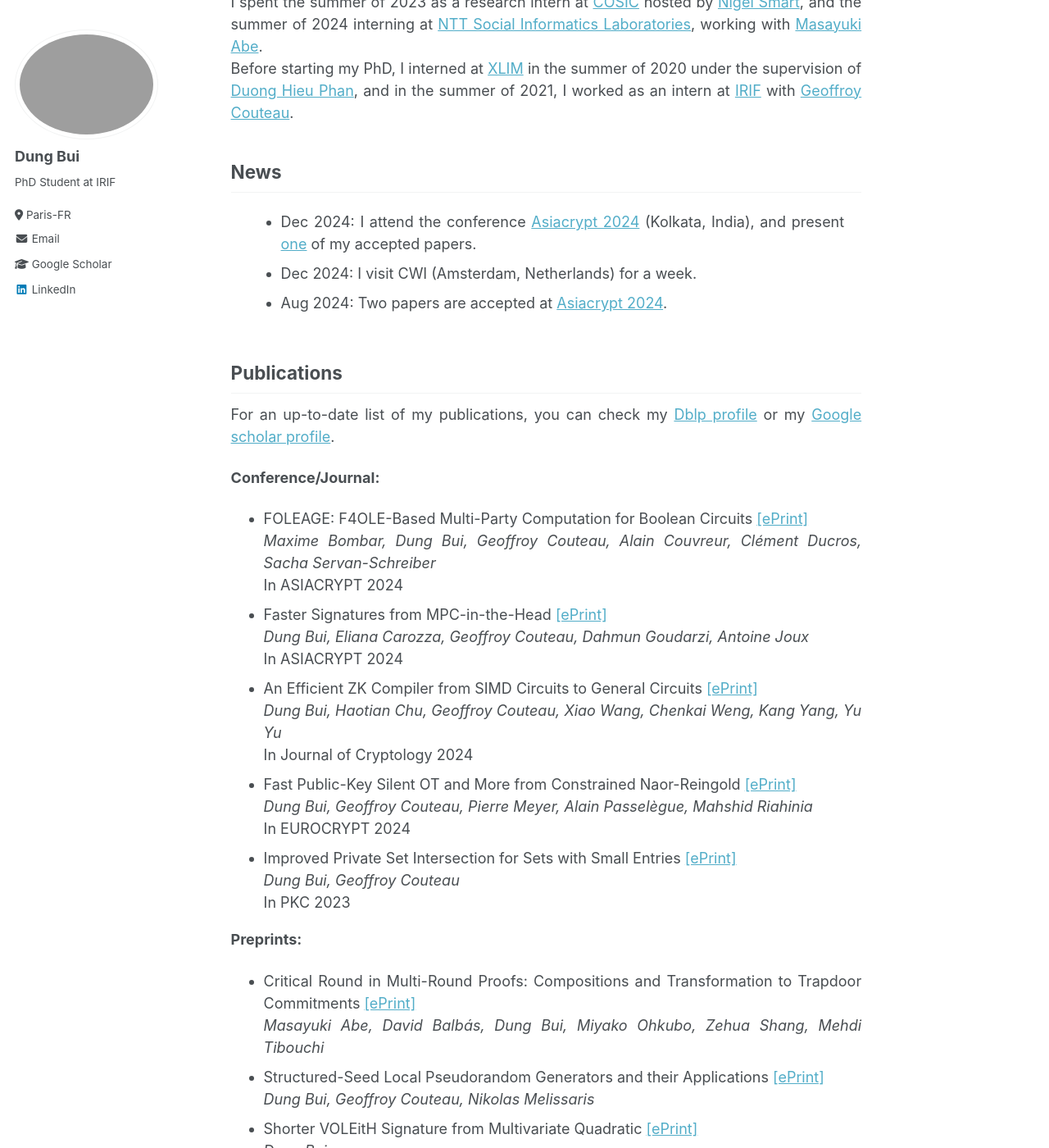
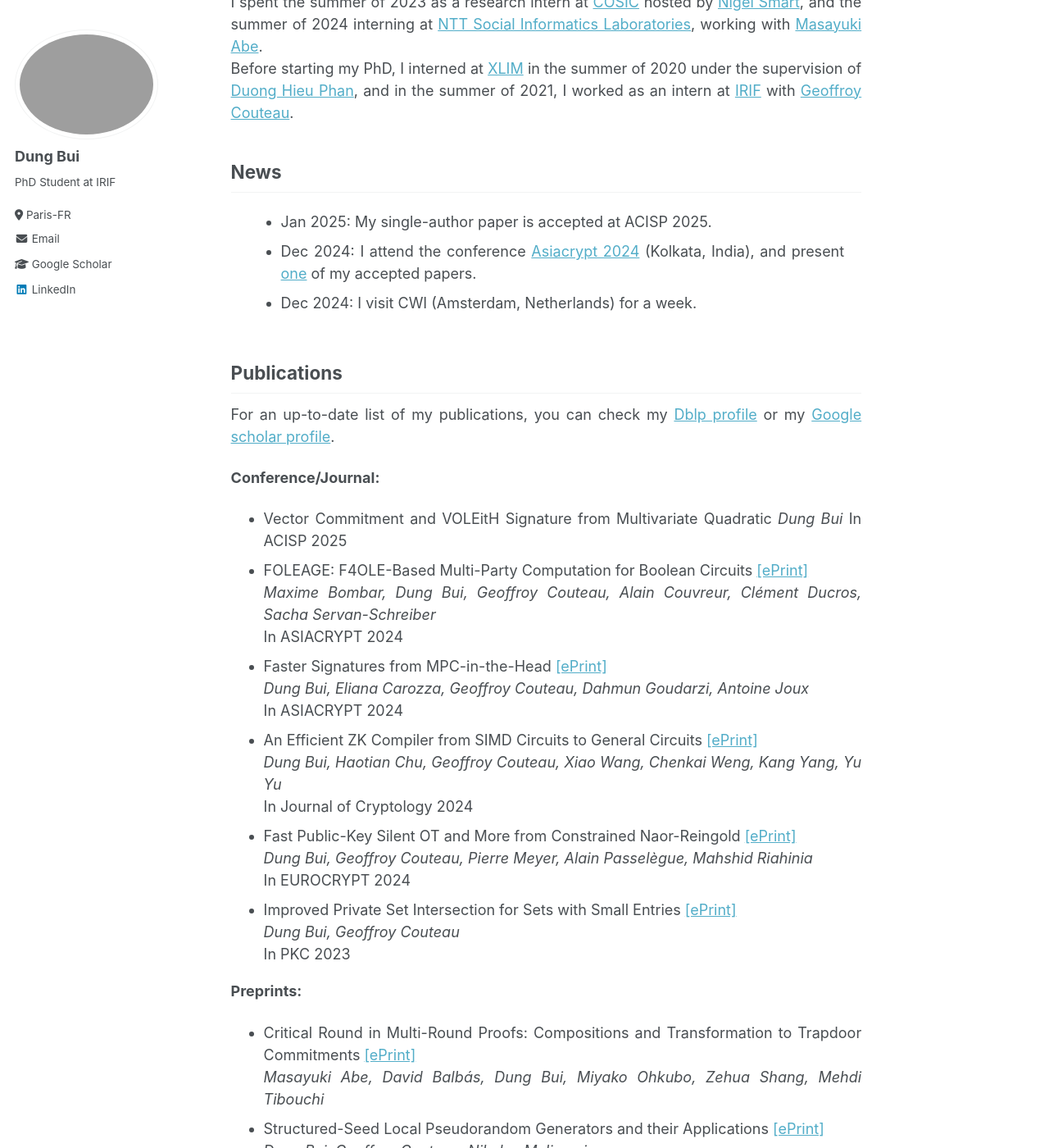
Before and after one commit to dungbui15/dungbui15.github.io, a Jekyll site: the page built from _pages/about.md, in a window 1280 px wide and 1400 px high, scrolled down 429 px. Shown: the whole window at 82% size. Built offline with Jekyll 4.4.1, drawn with Linux system fonts in a browser that asks for light colours.

Commit message:
Update about.md

```diff
--- a/_pages/about.md
+++ b/_pages/about.md
@@ -40,6 +40,7 @@
 ## News
 <div class="scrollable">
   <ul>
+    <li> Jan 2025: My single-author paper is accepted at ACISP 2025. </li>
     <li>Dec 2024: I attend the conference <a href="https://asiacrypt.iacr.org/2024/">Asiacrypt 2024</a> (Kolkata, India), and present <a href="https://eprint.iacr.org/2024/252">one</a> of my accepted papers.</li>
     <li>Dec 2024: I visit CWI (Amsterdam, Netherlands) for a week.</li>
     <li>Aug 2024: Two papers are accepted at <a href="https://asiacrypt.iacr.org/2024/">Asiacrypt 2024</a>.</li>
@@ -51,6 +52,9 @@
 For an up-to-date list of my publications, you can check my [Dblp profile](https://dblp.uni-trier.de/pid/127/1711.html) or my [Google scholar profile](https://scholar.google.com/citations?user=StGOHMUAAAAJ&hl=en&authuser=1).
 
 **Conference/Journal:**
+- Vector Commitment and VOLEitH Signature from Multivariate Quadratic
+  *Dung Bui*
+  In ACISP 2025
 - FOLEAGE: F4OLE-Based Multi-Party Computation for Boolean Circuits [[ePrint]](https://eprint.iacr.org/2024/429)
   *Maxime Bombar, Dung Bui, Geoffroy Couteau, Alain Couvreur, Clément Ducros, Sacha Servan-Schreiber*
   In ASIACRYPT 2024
@@ -72,8 +76,6 @@
   *Masayuki Abe, David Balbás, Dung Bui, Miyako Ohkubo, Zehua Shang, Mehdi Tibouchi*
 - Structured-Seed Local Pseudorandom Generators and their Applications [[ePrint]](https://eprint.iacr.org/2024/1027)
   *Dung Bui, Geoffroy Couteau, Nikolas Melissaris*
-- Shorter VOLEitH Signature from Multivariate Quadratic [[ePrint]](https://eprint.iacr.org/2024/465)
-  *Dung Bui*
 - Improved All-but-One Vector Commitment with Applications to Post-Quantum Signatures [[ePrint]](https://eprint.iacr.org/2024/097)
   *Dung Bui, Kelong Cong, Cyprien Delpech de Saint Guilhem*
 
```
